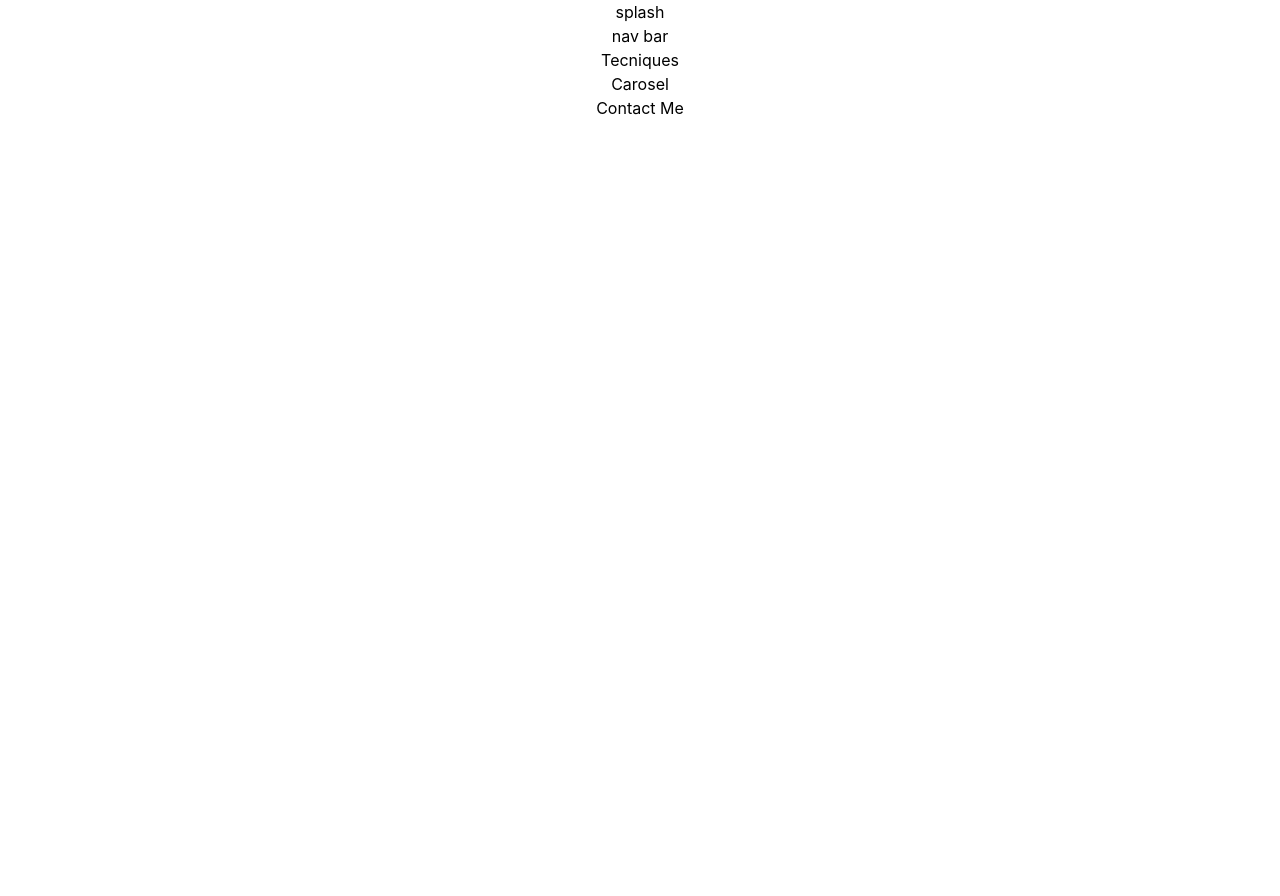
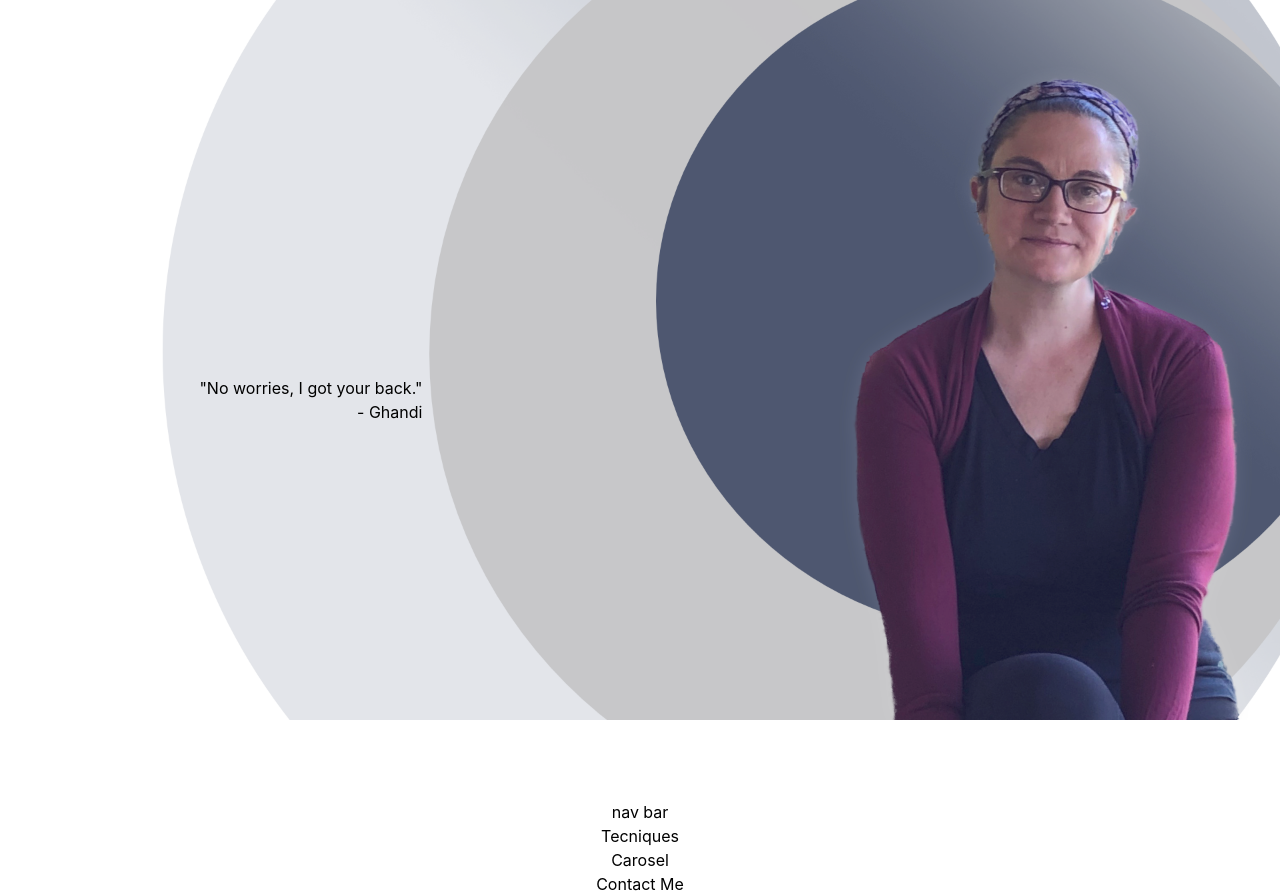
Before and after one commit to Josh-Gotro/massage-therapist, a React (Create React App) app: page / in a window 1280 px wide. Before the commit the page ends 800 px from the top, so only its background shows below. Built offline with nearby package versions, Linux system fonts and the light colour scheme.

Commit message:
add splash image and quote

```diff
--- /dev/null
+++ b/src/CSS/Nav.css
@@ -0,0 +1,16 @@
+.Splash {
+    background-image: url('../Images/Ramona.png');
+    background-repeat: no-repeat;
+    background-size: contain;
+    min-height: 100vh;
+    min-width: 100vw;
+    background-size: 100%;
+    display: flex;
+    align-items: center;
+}
+
+.Quote {
+    min-width: 33vw;
+    max-width: 66vw;
+    text-align: right;
+}
--- a/src/CSS/index.css
+++ b/src/CSS/index.css
@@ -59,10 +59,10 @@ a:not([class]) {
 }
 
 /* Make images easier to work with */
-img {
+/* img {
   max-width: 100%;
   display: block;
-}
+} */
 
 /* Natural flow and rhythm in articles by default */
 article > * + * {
--- a/src/Nav.js
+++ b/src/Nav.js
@@ -1,11 +1,18 @@
 import React from 'react';
+import './CSS/Nav.css';
+
 
 const Nav = () => {
     return (
-        <div>
-            <div>splash</div>
+        <>
+            <div className="Splash">
+                <div className="Quote">
+                    "No worries, I got your back." <br/>
+                    - Ghandi
+                </div>
+            </div>
             <div>nav bar</div>
-        </div>
+        </>
     );
 }
 
```
